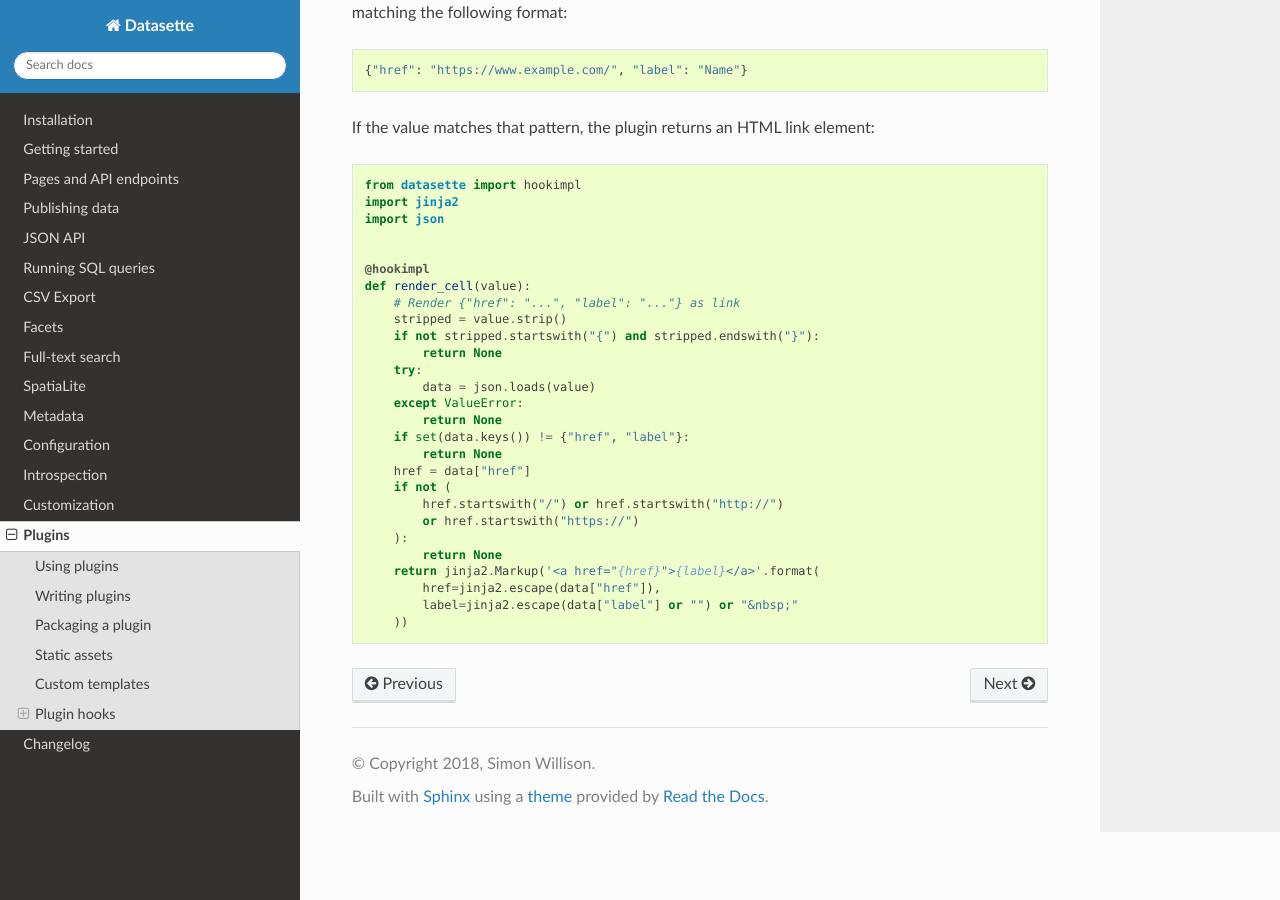
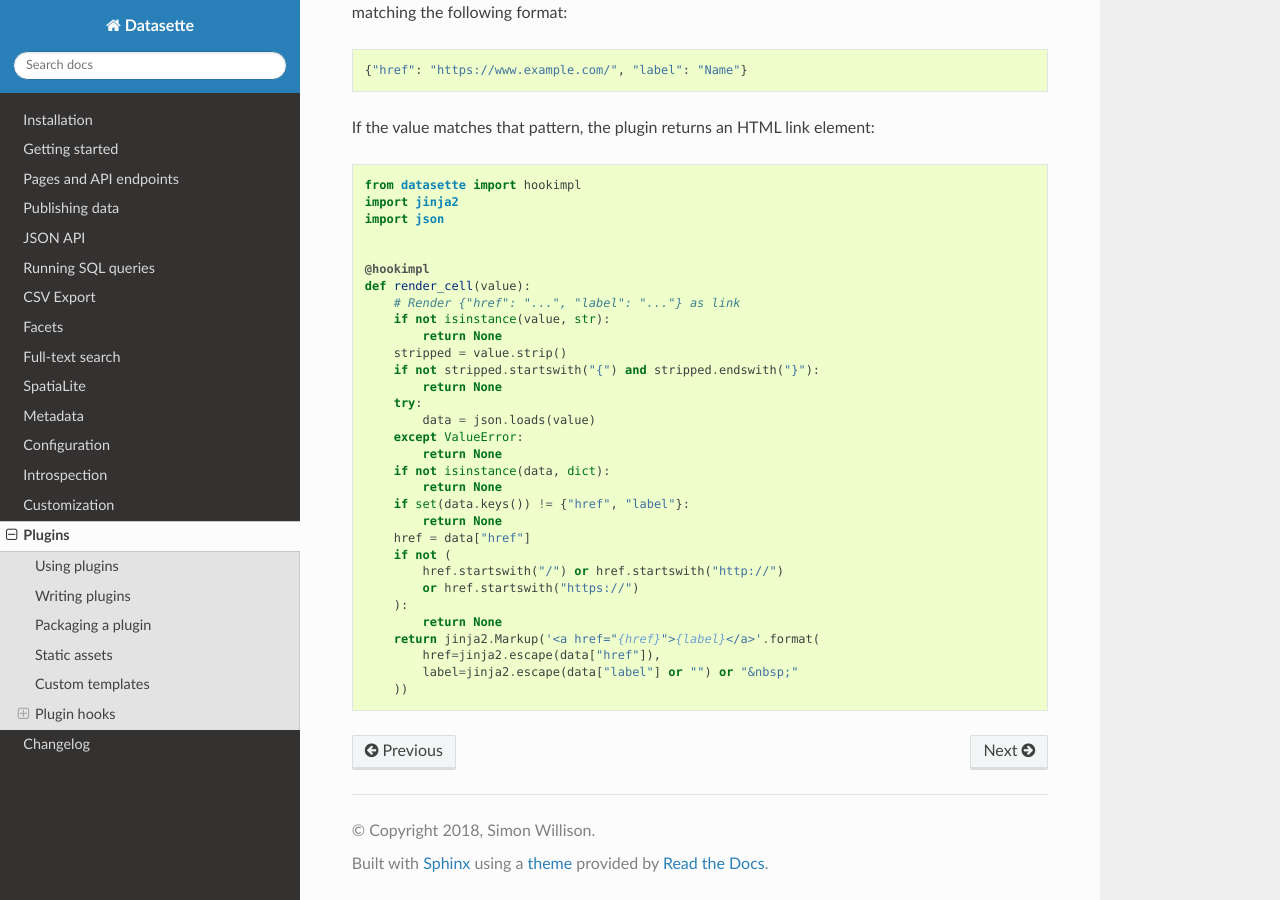
Before and after one commit to simonw/datasette, a Sphinx documentation site: the page built from docs/plugins.rst, in a window 1280 px wide and 900 px high, scrolled down 5652 px. Built offline with Sphinx 7.4.7 and the Read the Docs theme 2.0.0, drawn with Linux system fonts in a browser that asks for light colours.

Commit message:
Updated example render_cell plugin in docs

```diff
--- a/docs/plugins.rst
+++ b/docs/plugins.rst
@@ -297,12 +297,16 @@ If the value matches that pattern, the plugin returns an HTML link element:
     @hookimpl
     def render_cell(value):
         # Render {"href": "...", "label": "..."} as link
+        if not isinstance(value, str):
+            return None
         stripped = value.strip()
         if not stripped.startswith("{") and stripped.endswith("}"):
             return None
         try:
             data = json.loads(value)
         except ValueError:
+            return None
+        if not isinstance(data, dict):
             return None
         if set(data.keys()) != {"href", "label"}:
             return None
```
